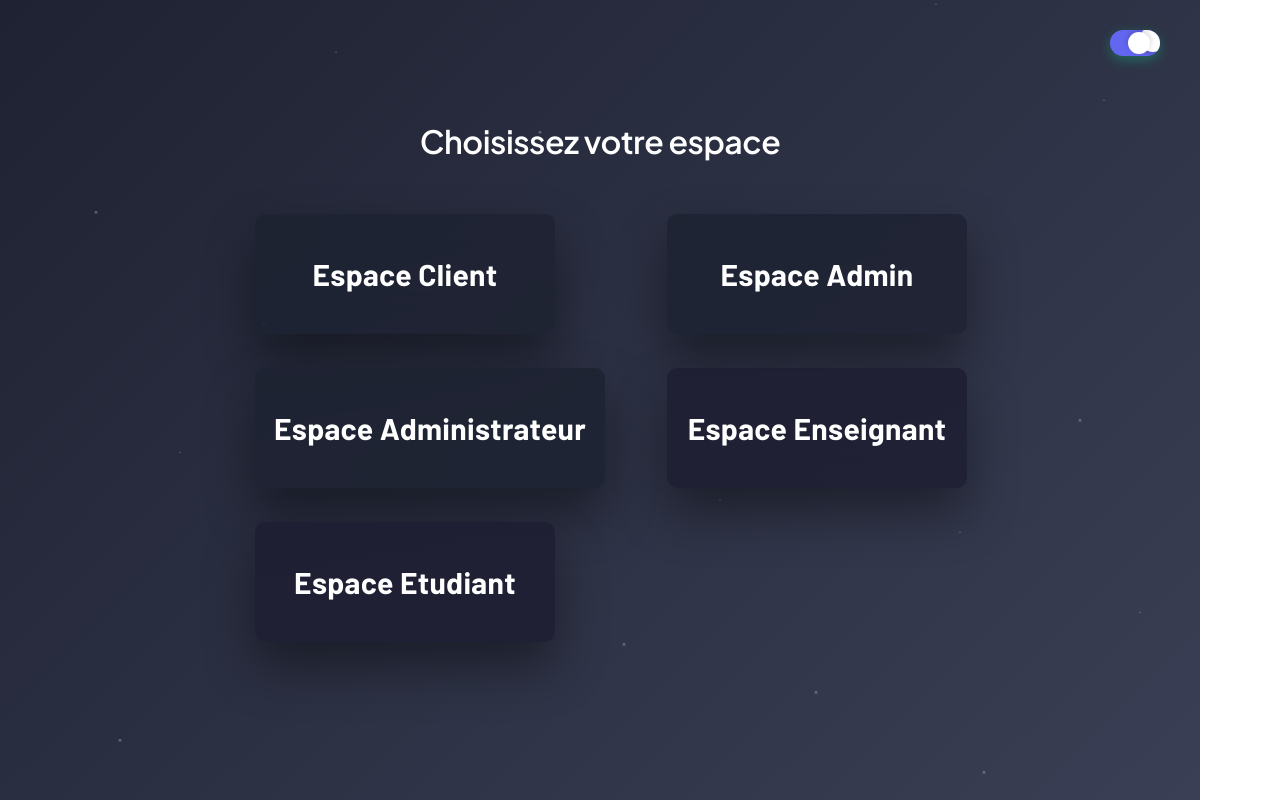
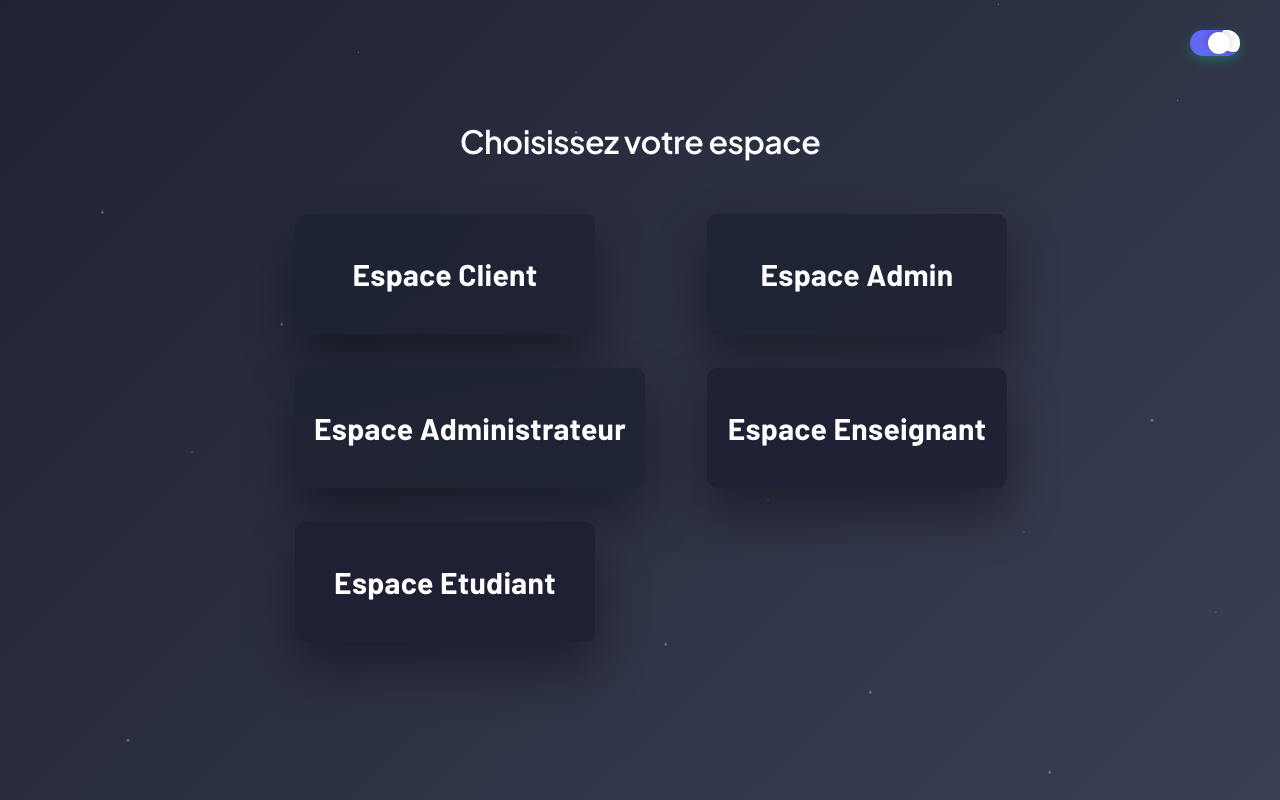
Before and after one commit to HamzaBellamlih/scan_face_scolaire, a React (Create React App) app in the folder frontend/: page / in a window 1280 px wide. Built offline with nearby package versions, Linux system fonts and the light colour scheme; a web font is replaced by a local one.

Commit message:
frontend

```diff
--- a/frontend/src/components/admin/css/login.css
+++ b/frontend/src/components/admin/css/login.css
@@ -4,6 +4,7 @@
     margin:0;
     padding:0;
     box-sizing:border-box;
+    width: auto;
 }
 
 :root{
@@ -11,8 +12,6 @@
     --radius:24px;
     --radius-btn:50px;
     --font:'Plus Jakarta Sans',sans-serif;
-    width:1200px;
-    height:100%;
 }
 
 /* ==============================
```
